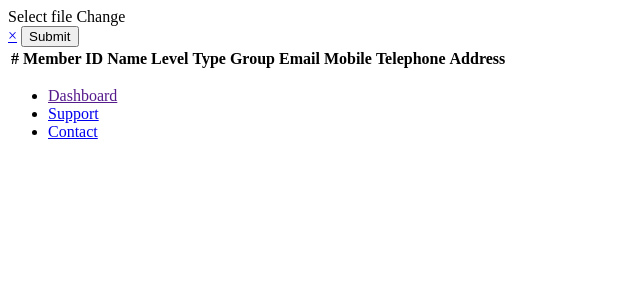
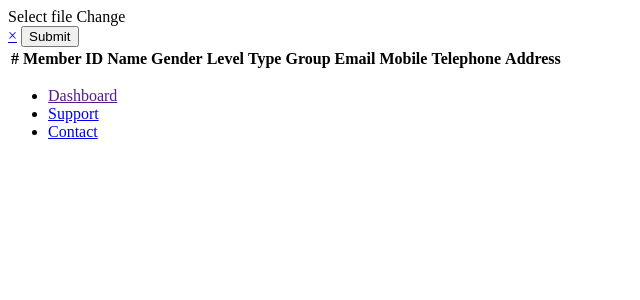
Before and after one commit to amacalawi/sams, a PHP site: the page made by application/views/members/import.php in a window 1280 px wide. Shown: the top 300 px of the page, without its empty margins (0-640 px from the left). Run offline with PHP 8.4, Linux system fonts and the light colour scheme; the template is opened without the code that fills it, so the values that code supplies are empty.

Commit message:
hotfix-02-25-2018-03

```diff
--- a/application/views/members/import.php
+++ b/application/views/members/import.php
@@ -29,6 +29,7 @@
                             <th data-column-id="count_id"           data-visible="true" data-type="numeric" data-sortable="false">#</th>
                             <th data-column-id="id"        data-css-class="id" data-order="asc" data-visible="false" data-identifier="true">Member ID</th>
                             <th data-column-id="fullname" data-css-class="fullname" data-order="asc">Name</th>
+                            <th data-column-id="gender"     data-css-class="gender" data-order="asc">Gender</th>
                             <th data-column-id="level"     data-css-class="level" data-order="asc">Level</th>
                             <th data-column-id="type"      data-css-class="type" data-order="asc">Type</th>
                             <th data-column-id="groups"     data-css-class="groups" data-order="asc">Group</th>
```
